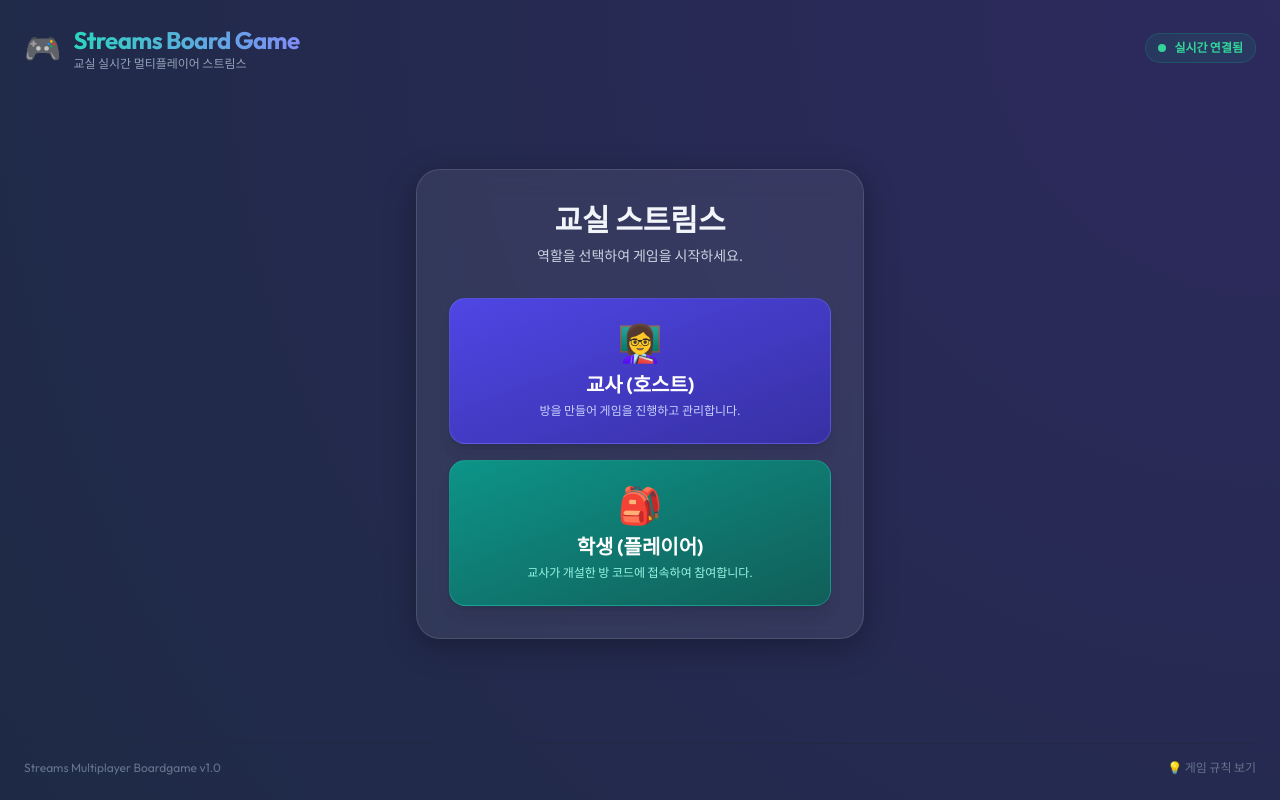
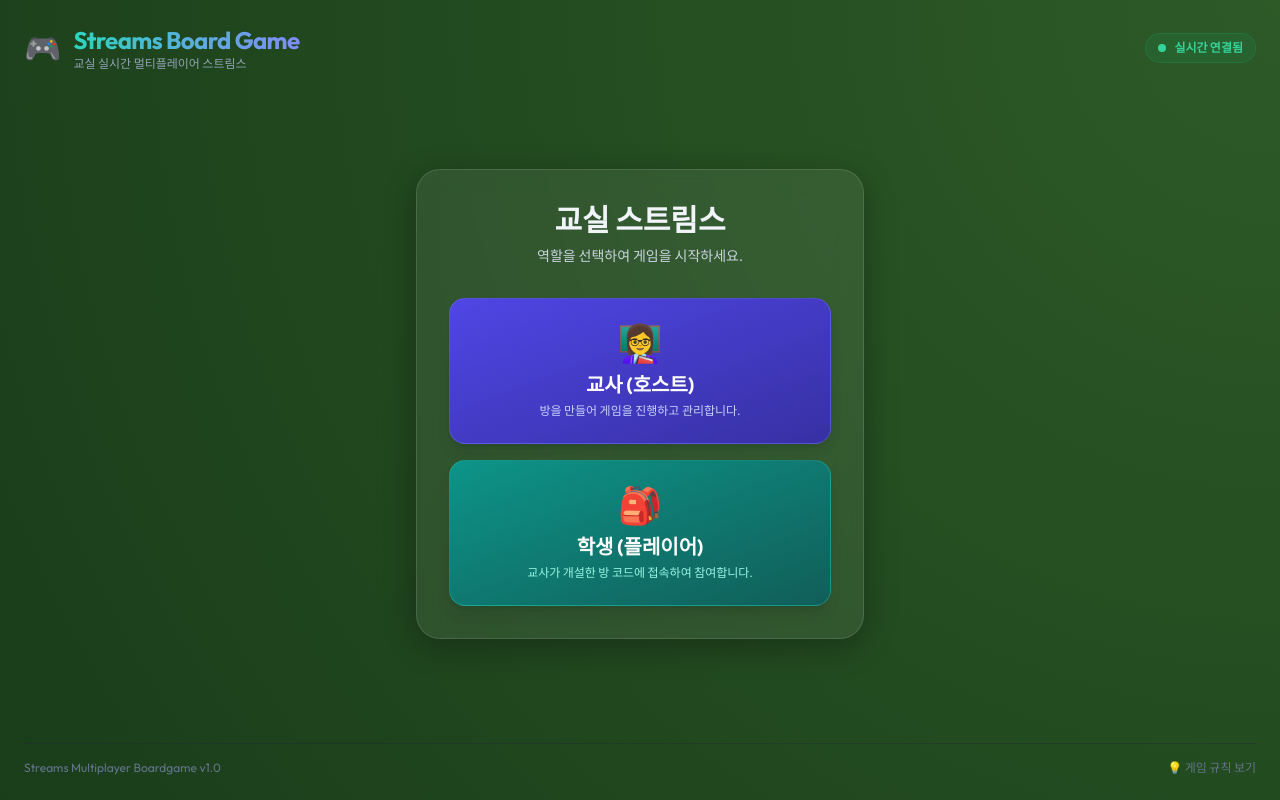
Before and after one commit to ost3797-bit/streams-game, a website built with Vite: page index.html in a window 1280 px wide. Built offline with nearby package versions, Linux system fonts and the light colour scheme; no server answers; a web font is replaced by a local one.

Commit message:
style: 배경색을 연두색 그라디언트로 변경

```diff
--- a/src/style.css
+++ b/src/style.css
@@ -6,7 +6,7 @@
 
 body {
   font-family: 'Outfit', 'Inter', 'system-ui', -apple-system, sans-serif;
-  background: radial-gradient(circle at top right, #2d2a5e, #1e2a45);
+  background: radial-gradient(circle at top right, #2d5a27, #1a3d1a);
   color: #f8fafc;
   min-height: 100vh;
   margin: 0;
```
